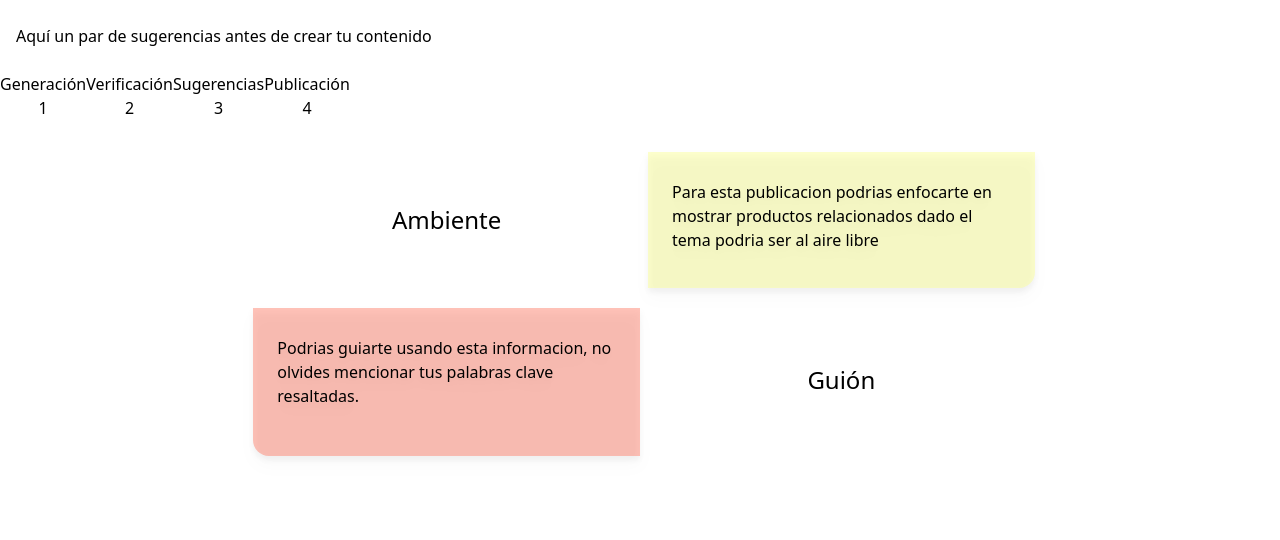
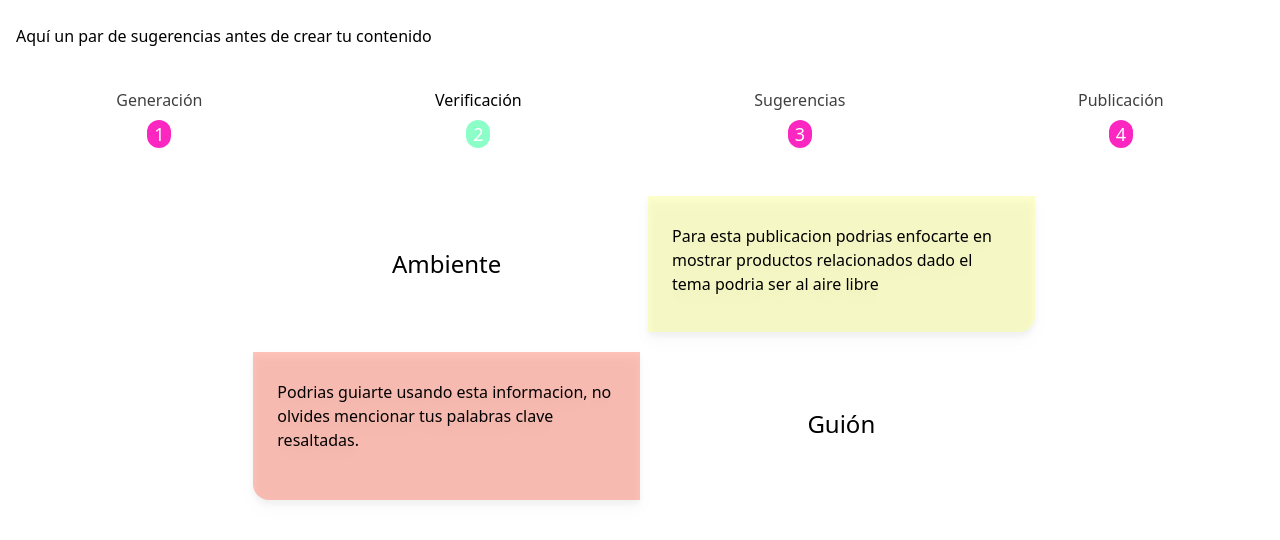
Before and after one commit to kokoaespol/Hackathon_Publifyer, a Vue app in the folder frontend/: page /guide in a window 1280 px wide. Shown: the top 540 px of the page. Built offline with nearby package versions, Linux system fonts and the light colour scheme.

Commit message:
steps menu done

```diff
--- a/frontend/src/components/Step.vue
+++ b/frontend/src/components/Step.vue
@@ -1,15 +1,14 @@
 <script setup>
 const props = defineProps(['step'])
-
-const pasos = ['generación', 'verificación', 'sugerencias', 'publicación'];
+const pasos = ['generación', 'verificación', 'sugerencias', 'publicación']
 
 </script>
 
 <template>
-    <div class="flex flex-row" >
-        <div v-for="(item, index) in pasos">
-            <h3>{{  item.charAt(0).toUpperCase() + item.slice(1) }}</h3>
-            <p class="text-center">{{  index + 1 }}</p>
+    <div class="flex flex-row justify-around" >
+        <div class="py-4 px-4 flex flex-col justify-center" v-for="(item, index) in pasos">
+            <h3 :class="{'opacity-75': parseInt(step) !== index+1}">{{  item.charAt(0).toUpperCase() + item.slice(1) }}</h3>
+            <p class="text-center text-lg rounded-full w-6 mx-auto mt-2 bg-color1F text-white" :class="{'bg-color3G': parseInt(step) === index + 1}">{{  index + 1 }}</p>
         </div>
     </div>
 </template>
```
